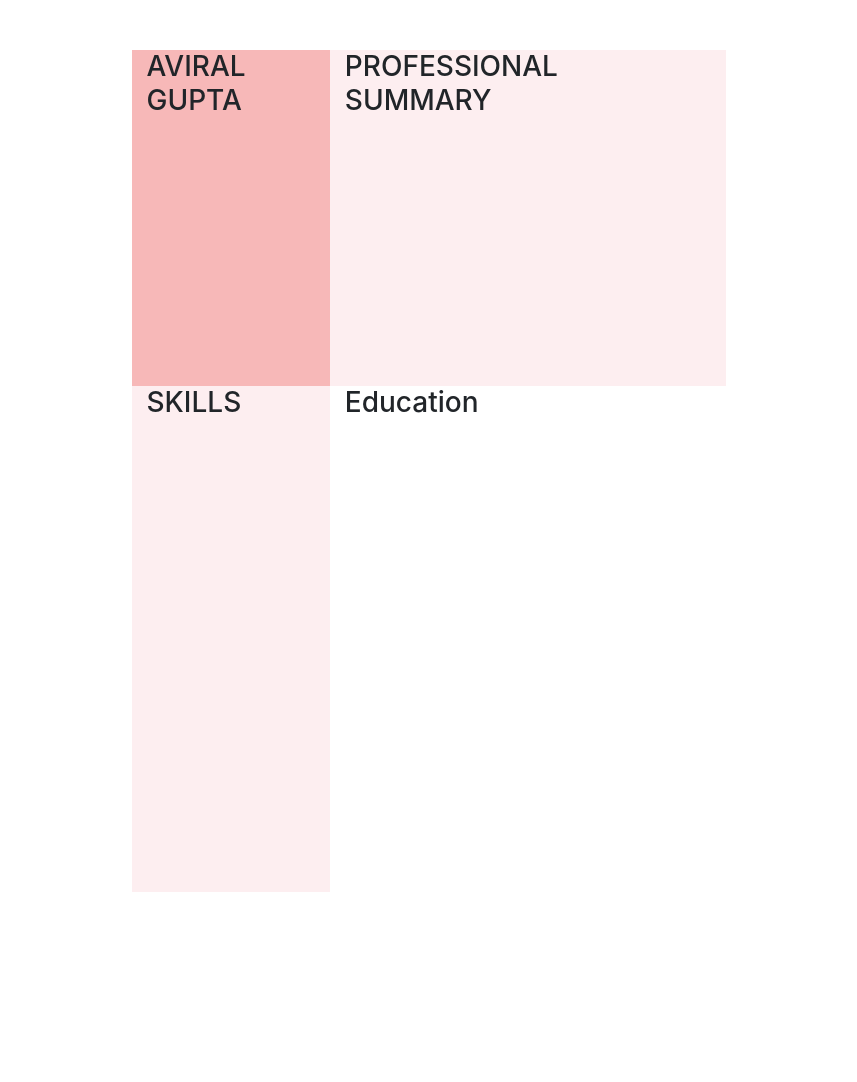
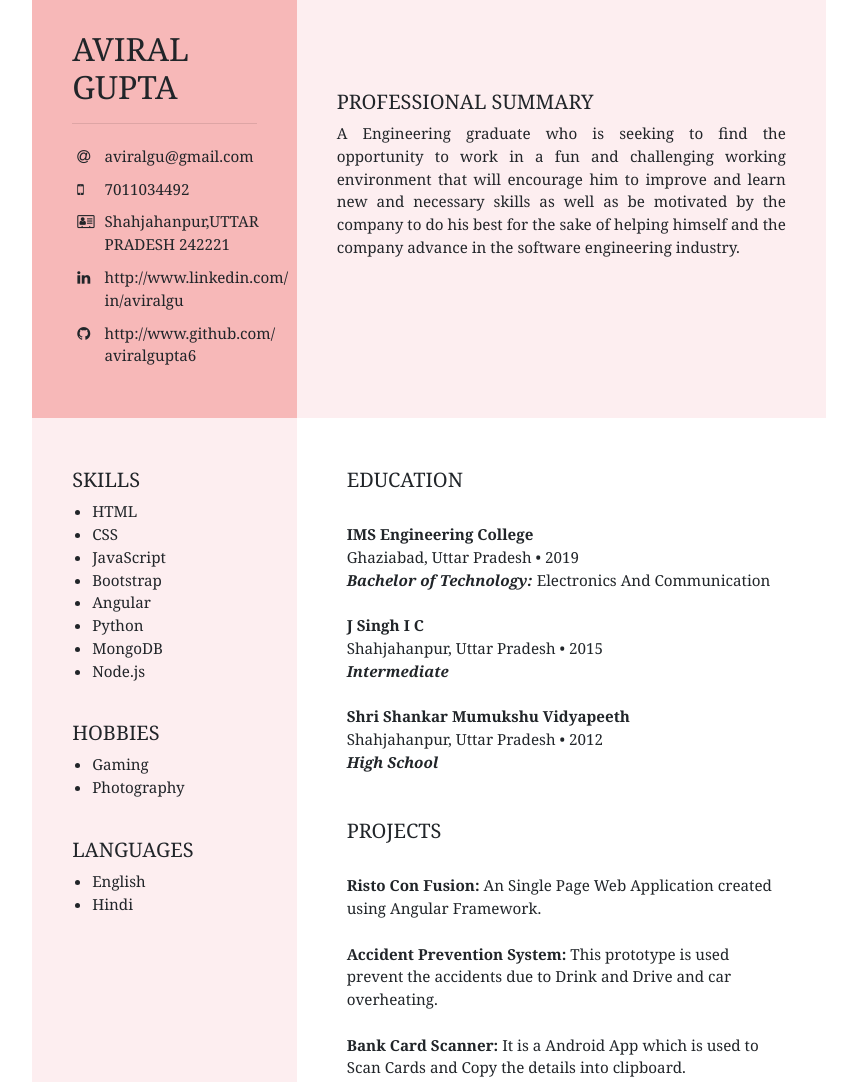
Before and after one commit to aviralgupta6/reSume, a website: page index.html in a window 1280 px wide. Shown: the top 1082 px of the page, without its empty margins (211-1068 px from the left). Before the commit the page ends 892 px from the top, so only its background shows below. Drawn offline with nearby package versions, Linux system fonts and the light colour scheme.

Commit message:
before backend

```diff
--- a/css/style.css
+++ b/css/style.css
@@ -3,34 +3,43 @@
     padding: 0px 0px;
 }
 
-.jumbotron {
-  margin: 0px auto;
-  padding: 70px 30px;
-  background: #9575CD;
-  color: floralwhite;
+p{
+    text-align: justify;
 }
 
-body {
-    padding: 50px 0px 0px 0px;
-    z-index: 0;
-    height: 842px;
-    width: 595px;
+ul{
+    padding-left: 20px;
+}
+
+body{
+    height:297mm;
+    width:210mm;
     margin-left: auto;
     margin-right: auto;
+    font-family: Georgia, 'Times New Roman', Times, serif;
+    font-size: 95%;
 }
+
+.table td,.table th{
+    padding:5px;
+    margin:5px;
+    align-self: auto;
+}
+
 .name{
     background: rgb(247, 184, 184);
-    height:336px;
-
+    padding:30px 40px;
 }
 .sum{
     background-color:rgb(253, 238, 240);
-    height:336px;
+    padding: 90px 40px;
 }
 .skill{
     background-color:rgb(253, 238, 240);
-    height:506px;
+    display:flex;
+    flex-direction: column;
+    padding: 50px 40px;
 }
 .ed{
-    height:506px;
+    padding: 50px;
 }
--- a/index.html
+++ b/index.html
@@ -1,31 +1,114 @@
 <!DOCTYPE html>
+
 <head>
     <meta charset="utf-8">
     <meta charset="viewport" content="width=device-width, initial-scale=1, shrink-to-fit=no">
     <meta http-equiv="x-ua-compatible" content="ie=edge">
     <link rel="stylesheet" href="node_modules/bootstrap/dist/css/bootstrap.min.css">
+    <link rel="stylesheet" href="node_modules/font-awesome/css/font-awesome.min.css">
     <link rel="stylesheet" href="./css/style.css">
     <title class="title">Resume</title>
 </head>
 
 <body>
     <div class="container">
-    <div class="row row-content align-items-center">
+        <div class="row">
             <div class="col-4 name">
-            <h3>AVIRAL GUPTA</h3>
+                <h2>AVIRAL<br>GUPTA</h2>
+                <hr>
+                <table class="table table-borderless container">
+                    <tbody>
+                        <tr>
+                            <th scope="row"><i class="fa fa-at" aria-hidden="true"></i></th>
+                            <td><a style="text-decoration: none; color: inherit;"
+                                href="mailto:aviralgu@gmail.com">aviralgu@gmail.com</a></td>
+                        </tr>
+                        <tr>
+                            <th scope="row"><i class="fa fa-mobile" aria-hidden="true"></i></th>
+                            <td><a style="text-decoration: none; color: inherit;"
+                                href="tel:+91-7011034492">7011034492</a></td>
+                        </tr>
+                        <tr>
+                            <th scope="row"><i class="fa fa-address-card-o" aria-hidden="true"></i></th>
+                            <td>Shahjahanpur,UTTAR<br>PRADESH 242221</td>
+                        </tr>
+                        <tr>
+                            <th scope="row"><i class="fa fa-linkedin" aria-hidden="true"></i></th>
+                            <td><a style="text-decoration: none; color: inherit;"
+                                href="http://www.linkedin.com/in/aviralgu">http://www.linkedin.com/<br>in/aviralgu</a></td>
+                        </tr>
+                        <tr>
+                            <th scope="row"><i class="fa fa-github" aria-hidden="true"></i></th>
+                            <td><a style="text-decoration: none; color: inherit;"
+                                href="http://www.github.com/aviralgupta6">http://www.github.com/<br>aviralgupta6</a></td>
+                        </tr>
+                    </tbody>
+                </table>
             </div>
             <div class="col-8 sum">
-            <h3>PROFESSIONAL SUMMARY</h3>
+                <h5>PROFESSIONAL SUMMARY</h5>
+                <p>A Engineering graduate who is seeking to find the
+                    opportunity to work in a fun and challenging working
+                    environment that will encourage him to improve and learn
+                    new and necessary skills as well as be motivated by the
+                    company to do his best for the sake of helping himself and
+                    the company advance in the software engineering industry.</p>
             </div>
         </div>
     </div>
     <div class="container">
-    <div class="row row-content align-items-center">
+        <div class="row">
             <div class="col-4 skill">
-            <h3>SKILLS</h3>
+                <h5>SKILLS</h5>
+                <ul>
+                    <li>HTML</li>
+                    <li>CSS</li>
+                    <li>JavaScript</li>
+                    <li>Bootstrap</li>
+                    <li>Angular</li>
+                    <li>Python</li>
+                    <li>MongoDB</li>
+                    <li>Node.js</li>
+                </ul><br>
+                <h5>HOBBIES</h5>
+                <ul>
+                    <li>Gaming</li>
+                    <li>Photography</li>
+                </ul><br>
+                <h5>LANGUAGES</h5>
+                <ul>
+                    <li>English</li>
+                    <li>Hindi</li>
+                </ul>
             </div>
             <div class="col-8 ed">
-            <h3>Education</h3>
+                <div>
+                    <h5>EDUCATION</h5><br>
+                    <span><b>IMS Engineering College</b><br>
+                        Ghaziabad, Uttar Pradesh • 2019<br>
+                        <em><b>Bachelor of Technology:</b></em> Electronics And Communication
+                    </span><br><br>
+                    <span>
+                        <b>J Singh I C</b><br>
+                        Shahjahanpur, Uttar Pradesh • 2015<br>
+                        <em><b>Intermediate</b></em>
+                    </span><br><br>
+                    <span>
+                        <b>Shri Shankar Mumukshu Vidyapeeth</b><br>
+                        Shahjahanpur, Uttar Pradesh • 2012<br>
+                        <em><b>High School</b></em>
+                    </span><br><br>
+                </div>&nbsp;
+                <div>
+                    <h5>PROJECTS</h5><br>
+                    <span><b>Risto Con Fusion:</b> An Single Page Web Application created using
+                        Angular Framework.</span><br><br>
+                    <span><b>Accident Prevention System:</b> This prototype is used
+                        prevent the accidents due to Drink and Drive and car
+                        overheating.</span><br><br>
+                    <span><b>Bank Card Scanner:</b> It is a Android App which is used to
+                        Scan Cards and Copy the details into clipboard.</span>
+                </div>
             </div>
         </div>
     </div>
--- a/package.json
+++ b/package.json
@@ -11,6 +11,7 @@
   "license": "ISC",
   "dependencies": {
     "bootstrap": "^4.5.0",
+    "font-awesome": "^4.7.0",
     "jquery": "^3.5.1",
     "lite-server": "^2.5.4",
     "popper.js": "^1.16.1"
```
Also changed, not shown: 1 other file. Lines whose indentation alone changed are shown as unchanged.
